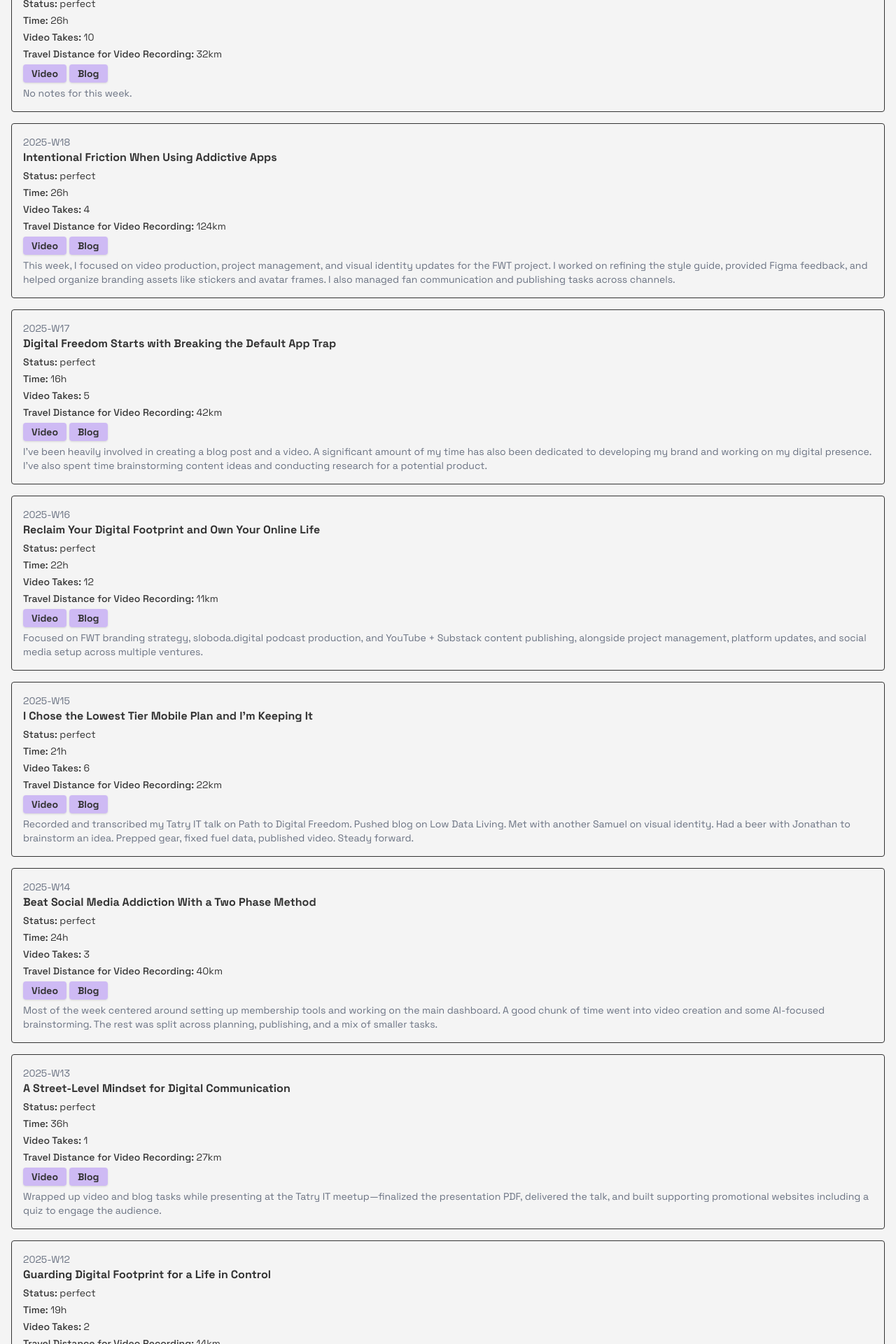
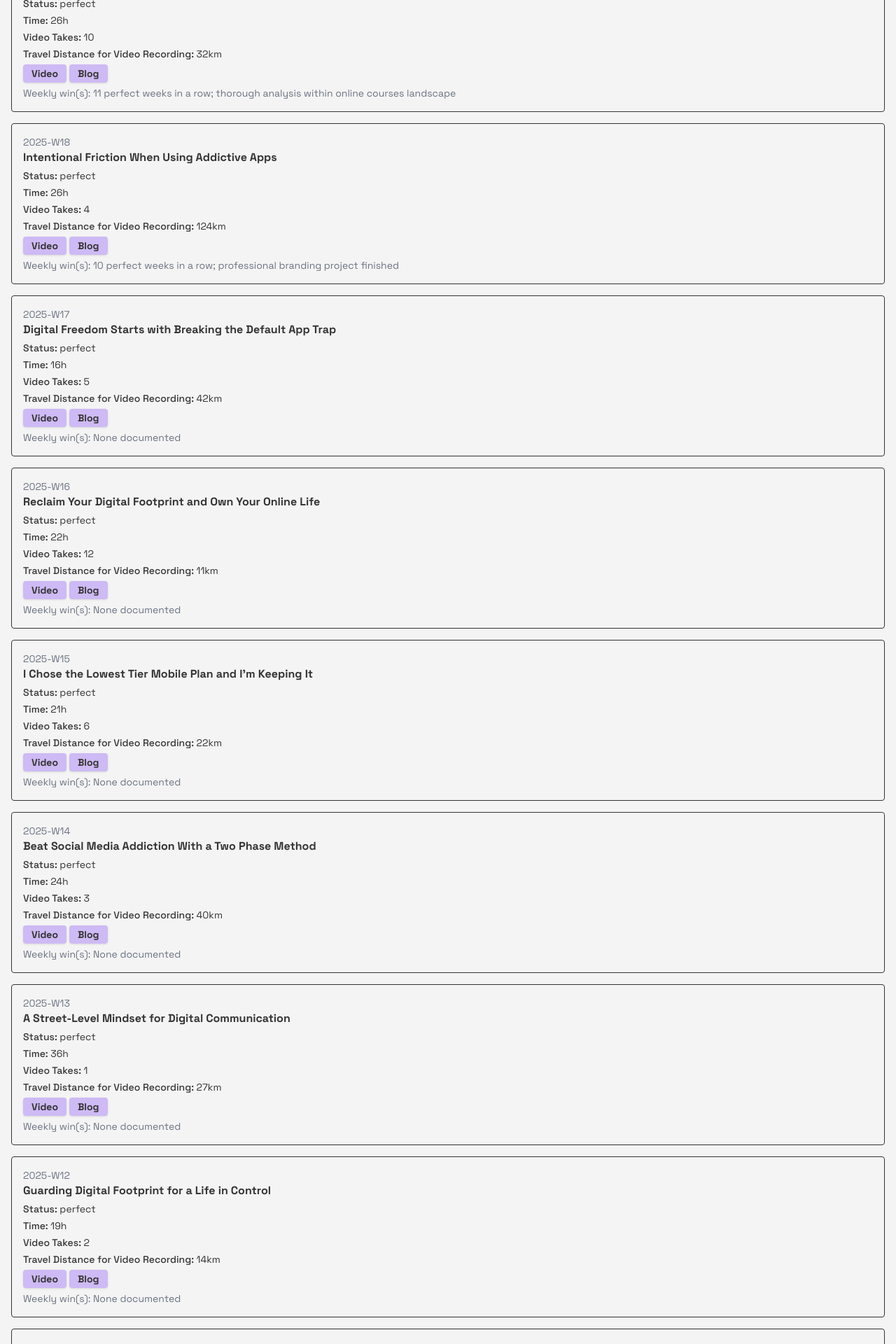
Before and after one commit to sampittko/creator-dashboard, a Next.js app: page / in a window 1280 px wide. Shown: the part 940-2860 px from the top of the page at 70% size. Built offline with nearby package versions, Linux system fonts and the light colour scheme.

Commit message:
feat: weekly wins replace notes

```diff
--- a/app/components/year-grid.tsx
+++ b/app/components/year-grid.tsx
@@ -57,7 +57,7 @@ export function YearGrid() {
         links: {},
       },
       time: existing?.time || { minutesWorked: 0 },
-      notes: existing?.notes || "",
+      wins: existing?.wins || "",
       weekStatus: status,
     };
   });
--- a/app/page.tsx
+++ b/app/page.tsx
@@ -196,7 +196,7 @@ export default function DashboardPage() {
                 </div>
 
                 <div className="mt-2 text-sm text-gray-500 dark:text-gray-400 whitespace-pre-wrap">
-                  {week.notes || "No notes for this week."}
+                  Weekly win(s): {week.wins || "None documented"}
                 </div>
               </>
             )}
--- a/data/weeks.json
+++ b/data/weeks.json
@@ -12,7 +12,6 @@
     "time": {
       "minutesWorked": 0
     },
-    "notes": "",
     "weekStatus": "not_started"
   },
   {
@@ -28,7 +27,6 @@
     "time": {
       "minutesWorked": 0
     },
-    "notes": "",
     "weekStatus": "not_started"
   },
   {
@@ -44,7 +42,6 @@
     "time": {
       "minutesWorked": 0
     },
-    "notes": "",
     "weekStatus": "not_started"
   },
   {
@@ -60,7 +57,6 @@
     "time": {
       "minutesWorked": 0
     },
-    "notes": "",
     "weekStatus": "not_started"
   },
   {
@@ -81,7 +77,6 @@
     "time": {
       "minutesWorked": 487
     },
-    "notes": "Progressed through 7 Day Creator course from David Boland, supported by brainstorming and consistent content drafting sessions. Maintained momentum with blog writing and reflective planning sessions.",
     "weekStatus": "incomplete"
   },
   {
@@ -102,7 +97,6 @@
     "time": {
       "minutesWorked": 815
     },
-    "notes": "Focused heavily on article headline work (45% of time); balanced remainder across blog writing, mindmapping, Substack setup, and content planning (YouTube, socials, community).",
     "weekStatus": "incomplete"
   },
   {
@@ -123,7 +117,6 @@
     "time": {
       "minutesWorked": 635
     },
-    "notes": "Balanced content creation (blogs #3\u20134, personal journey), strategic planning (linear setup, FWT shortlinks), and technical setup (mic + tripod). Manifesto writing and reflection also played a key role.",
     "weekStatus": "incomplete"
   },
   {
@@ -144,7 +137,6 @@
     "time": {
       "minutesWorked": 1297
     },
-    "notes": "Deep focus on building the manifesto website, complemented by branding ideation, video content creation, and business learning. Balanced execution and creative thinking with foundational setup tasks.",
     "weekStatus": "incomplete"
   },
   {
@@ -167,7 +159,6 @@
     "time": {
       "minutesWorked": 1599
     },
-    "notes": "Heavy focus on video production\u2014rehearsals, recording, editing, and publishing\u2014paired with manifesto site progress and brand communication. Rounded out with email setup, and YouTube research for creative expansion.",
     "weekStatus": "perfect"
   },
   {
@@ -190,7 +181,6 @@
     "time": {
       "minutesWorked": 1356
     },
-    "notes": "Strong focus on YouTube content pipeline\u2014scripting, recording, publishing, and promotion\u2014paired with social media work (X threads, branding, engagement). Significant time also spent refining content strategy, weekly planning, and assets cleanup.",
     "weekStatus": "perfect"
   },
   {
@@ -213,7 +203,6 @@
     "time": {
       "minutesWorked": 1413
     },
-    "notes": "Focused heavily on brand visuals (thumbnails, feel), manifesto updates, and scheduling systems (Buffer). Continued momentum on video production\u2014scripting, recording, publishing, alongside YouTube education and short planning bursts.",
     "weekStatus": "perfect"
   },
   {
@@ -236,7 +225,6 @@
     "time": {
       "minutesWorked": 1122
     },
-    "notes": "Continued video production workflow while beginning prep for the Tatry IT meetup\u2014drafting the presentation alongside scripting, recording, and publishing videos. Balanced creative output with foundational speaking prep.",
     "weekStatus": "perfect"
   },
   {
@@ -259,7 +247,6 @@
     "time": {
       "minutesWorked": 2143
     },
-    "notes": "Wrapped up video and blog tasks while presenting at the Tatry IT meetup\u2014finalized the presentation PDF, delivered the talk, and built supporting promotional websites including a quiz to engage the audience.",
     "weekStatus": "perfect"
   },
   {
@@ -282,7 +269,6 @@
     "time": {
       "minutesWorked": 1440
     },
-    "notes": "Most of the week centered around setting up membership tools and working on the main dashboard. A good chunk of time went into video creation and some AI-focused brainstorming. The rest was split across planning, publishing, and a mix of smaller tasks.",
     "weekStatus": "perfect"
   },
   {
@@ -305,7 +291,6 @@
     "time": {
       "minutesWorked": 1256
     },
-    "notes": "Recorded and transcribed my Tatry IT talk on Path to Digital Freedom. Pushed blog on Low Data Living. Met with another Samuel on visual identity. Had a beer with Jonathan to brainstorm an idea. Prepped gear, fixed fuel data, published video. Steady forward.",
     "weekStatus": "perfect"
   },
   {
@@ -328,7 +313,6 @@
     "time": {
       "minutesWorked": 1304
     },
-    "notes": "Focused on FWT branding strategy, sloboda.digital podcast production, and YouTube + Substack content publishing, alongside project management, platform updates, and social media setup across multiple ventures.",
     "weekStatus": "perfect"
   },
   {
@@ -351,7 +335,6 @@
     "time": {
       "minutesWorked": 973
     },
-    "notes": "I've been heavily involved in creating a blog post and a video. A significant amount of my time has also been dedicated to developing my brand and working on my digital presence. I've also spent time brainstorming content ideas and conducting research for a potential product.",
     "weekStatus": "perfect"
   },
   {
@@ -374,7 +357,7 @@
     "time": {
       "minutesWorked": 1580
     },
-    "notes": "This week, I focused on video production, project management, and visual identity updates for the FWT project. I worked on refining the style guide, provided Figma feedback, and helped organize branding assets like stickers and avatar frames. I also managed fan communication and publishing tasks across channels.",
+    "wins": "10 perfect weeks in a row; professional branding project finished",
     "weekStatus": "perfect"
   },
   {
@@ -397,7 +380,7 @@
     "time": {
       "minutesWorked": 1548
     },
-    "notes": "",
+    "wins": "11 perfect weeks in a row; thorough analysis within online courses landscape",
     "weekStatus": "perfect"
   },
   {
@@ -413,7 +396,7 @@
     "time": {
       "minutesWorked": 0
     },
-    "notes": "",
+    "wins": "",
     "weekStatus": "pending"
   }
 ]
--- a/types/index.ts
+++ b/types/index.ts
@@ -29,7 +29,7 @@ export interface WeeklyEntry {
     minutesWorked: number;
   };
 
-  notes?: string;
+  wins?: string;
 
   weekStatus: WeekStatus;
 }
```
